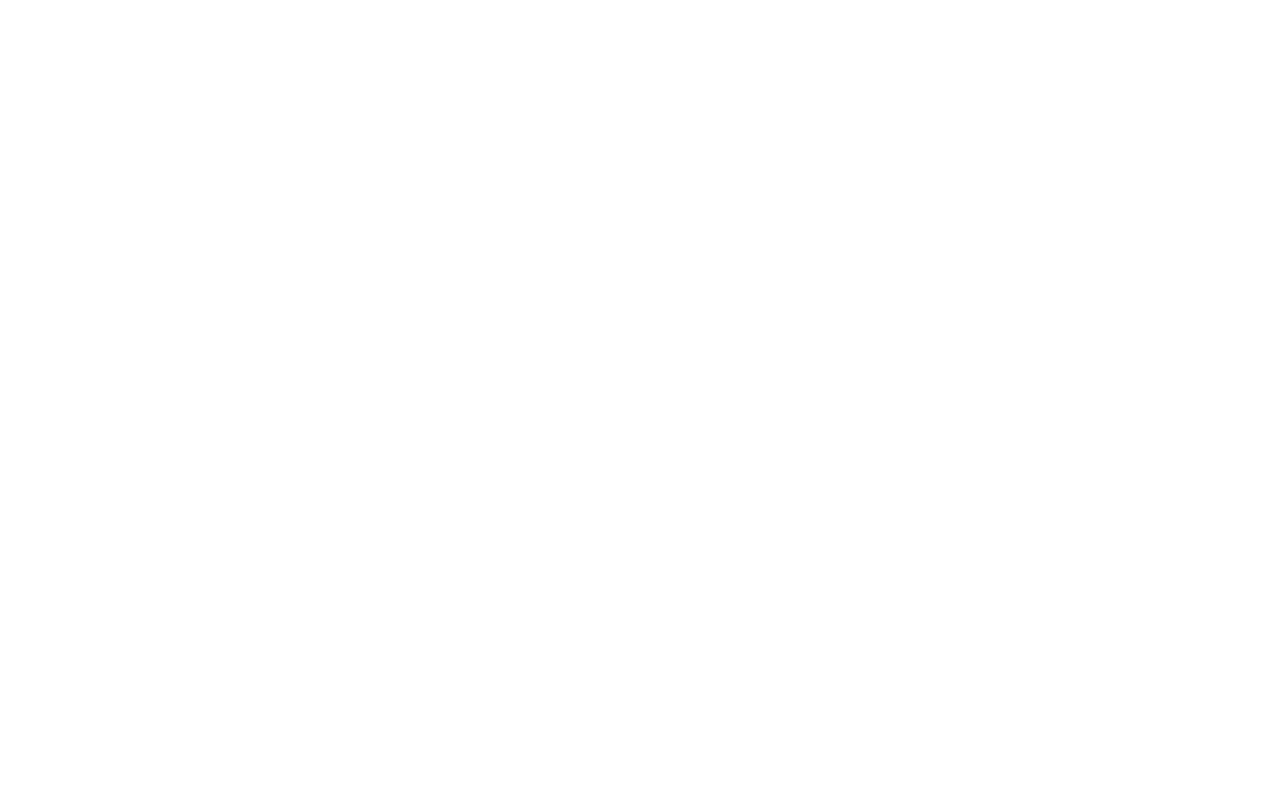
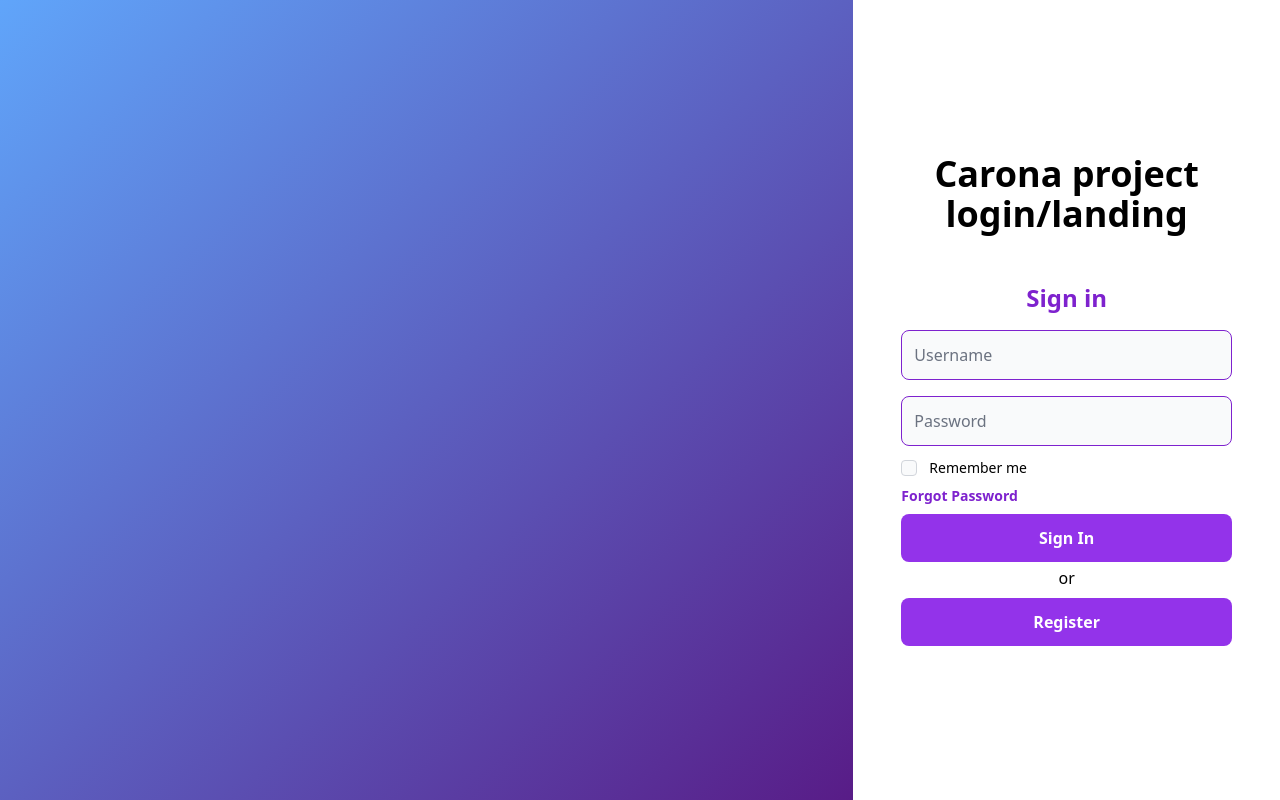
Before and after one commit to gabrielarraes/carona_project, a React (Create React App) app in the folder pi-screens/: page /login in a window 1280 px wide. Before the commit this address had no page. Built offline with nearby package versions, Linux system fonts and the light colour scheme.

Commit message:
Login Page layout and Integration with backend

```diff
--- a/pi-screens/src/App.tsx
+++ b/pi-screens/src/App.tsx
@@ -9,7 +9,7 @@
   return (
     <BrowserRouter>
       <Routes>
-        <Route path="/" element={<Login />}/>
+        <Route path="/login" element={<Login />}/>
         <Route path="/register" element={<Register />}/>
       </Routes>
     </BrowserRouter>
--- a/pi-screens/src/hooks/useCustomer.tsx
+++ b/pi-screens/src/hooks/useCustomer.tsx
@@ -1,21 +1,21 @@
 import { useCallback } from 'react';
-import { Customer } from '../interfaces';
+import { Customer, User } from '../interfaces';
 import { CustomerService } from '../services';
 
 export const useCustomer = () => {
 
   const createUser = useCallback(async (customer: Customer) => {
-    const { status , data } = await CustomerService.createUser(customer);
+    const resp = await CustomerService.createUser(customer);
+    console.log(resp.data);
+  }, [])
 
-    if(status !== 201) {
-      console.log(JSON.stringify(data));
-    }
-    else {
-      console.log(JSON.stringify(data));
-    }
+  const signIn = useCallback(async (user: Pick<User, 'username' | 'password'>) => {
+    const resp = await CustomerService.signIn(user);
+    console.log(resp.data);
   }, [])
 
   return {
     createUser,
+    signIn
   }
 }
--- a/pi-screens/src/pages/Login.tsx
+++ b/pi-screens/src/pages/Login.tsx
@@ -1,16 +1,48 @@
-import React from "react";
+import React, { useCallback } from "react";
 import { useNavigate } from "react-router-dom";
+import { EMAIL_REGEX, PASSWORD_REGEX } from "../constants/constants";
+import { defaultInputStyle } from "../constants/StyleConstants";
+import { useForm } from "react-hook-form";
+import { useCustomer } from "../hooks/useCustomer";
 
-export interface ILoginPageProps {};
+interface FormInput {
+  userName: string;
+  password: string;
+}
 
-const Login: React.FunctionComponent<ILoginPageProps> = (props) => {
+const Login = () => {
 
-  const navigate = useNavigate();
+  const {
+    register,
+    handleSubmit,
+    formState: { errors },
+    clearErrors,
+
+  } = useForm<FormInput>({
+    mode: "onSubmit",
+
+  });
+
+  const { signIn } = useCustomer();
+
+  const onSubmit = useCallback (async (form:FormInput) => {
+
+    await signIn ({
+    username: form.userName,
+    password: form.password,
+
+  }).catch (err => {
+    if(err.response.status === 400 || 401) {
+      console.log(err.response.data);
+    }
+  });
+  console.log()
+}, [signIn])
 
   return (
     <section className="flex flex-col md:flex-row h-screen items-center">
-      <div className="h-screen bg-blue-800 lg:block md:w-1/2 xl:w-2/3 ">
-        <img src="carro.jpg" alt=" n ta funcionando" className="w-full h-full object-fill"/>
+      <div className="h-screen bg-gradient-to-br to-purple-900 from-blue-400 lg:block md:w-1/2 xl:w-2/3 ">
+
       </div>
 
       <div className="bg-white w-full md:w-1/2 xl:w-1/3 px-7 lg:px-18 xl:px-12">
@@ -20,20 +52,33 @@
 
           <h1 className="text-xl md:text-2xl font-bold leading-tight mt-12 text-center text-purple-700">Sign in</h1>
 
-          <form action="" className="mt-4">
+          <form onSubmit={handleSubmit(onSubmit)} className="mt-4">
             <div className="">
-              <label className="block text-black">E-mail</label>
-              <input type="email" name="" placeholder="Enter Username or E-mail" className="w-full px-4 py-3 rounded-lg bg-gray-100 mt-2 border focus:border-purple-400 focus:bg-white focus:outline-none"></input>
+                <input
+                {...register("userName", {required:true, maxLength:25, minLength:5})}
+                className={defaultInputStyle}
+                id="Username"
+                placeholder="Username"
+                style={{outline: 0}}
+                autoComplete="off"
+                onFocus={() => clearErrors("userName")}
+              />
             </div>
+
+            {errors?.userName?.type === "required" && <p className="ml-1 mb-1 text-left text-rose-600">Username is required</p>}
 
             {/* input senha */}
             <div className="mt-4">
-              <label>Password</label>
-              <input type="password" placeholder="Enter your password"
-              className="w-full px-4 py-3 rounded-lg bg-gray-100 mt-2 border focus:border-purple-400 focus:bg-white focus:outline-none"></input>
+                <input
+                  {...register("password", {required:true, maxLength:15, pattern: PASSWORD_REGEX})}
+                  className={defaultInputStyle}
+                  id="password"
+                  placeholder="Password"
+                  style={{outline: 0}}
+                  autoComplete="off"
+              />
             </div>
 
-            {/* checkbox */}
             <div className="flex items-start mb-2 mt-3">
               <div className="flex items-center h-5">
                 <input id="remember" aria-describedby="remember" type="checkbox" className="bg-gray-50 border-gray-300 focus:ring-blue-0 h-4 w-4 rounded"/>
@@ -43,25 +88,25 @@
               </div>
             </div>
 
-            {/* link ref esqueci senha */}
             <div className="mt-1 text-sm text-purple-700 hover:underline cursor-pointer font-semibold">
               <a href="#">Forgot Password</a>
             </div>
 
-            {/* botao sign in */}
-            <button type="submit" onClick={() => {navigate("/register")}}
-                className="w-full block bg-purple-600 hover:bg-purple-800 focus:bg-blue-400 text-white font-semibold rounded-lg px-4 py-3 mt-6">Sign In
-            </button>
+            <input
+              type="submit"
+              className="w-full block bg-purple-600 hover:bg-purple-800 text-white font-semibold rounded-lg px-4 py-3 mt-2"
+              value="Sign In"
+            ></input>
 
-            {/* separador "or" */}
             <div className="text-center mt-1">
              <p> or </p>
             </div>
 
-            {/* botao registrar */}
-            <button type="submit" onClick={() => {navigate("/register")}}
-            className="w-full block bg-purple-600 hover:bg-purple-800 focus:bg-blue-400 text-white font-semibold rounded-lg px-4 py-3 mt-2">Register
-            </button>
+            <input
+              type="button"
+              className="w-full block bg-purple-600 hover:bg-purple-800 text-white font-semibold rounded-lg px-4 py-3 mt-2"
+              value="Register"
+            ></input>
 
           </form>
         </div>
--- a/pi-screens/src/pages/Register.tsx
+++ b/pi-screens/src/pages/Register.tsx
@@ -20,27 +20,38 @@
 
 const Register = () => {
 
-  const { register, handleSubmit, formState: { errors }, clearErrors } = useForm<FormInput>({ mode: 'all' });
-  const { createUser} = useCustomer();
+  const {
+    register,
+    handleSubmit,
+    formState: { errors },
+    clearErrors,
+
+  } = useForm<FormInput>({
+    mode: 'all',
+
+  });
+
+  const { createUser } = useCustomer();
   const [CPF, setCPF] = useState('');
 
-  const onSubmit = useCallback(async (data: FormInput) =>
+  const onSubmit = useCallback(async (form: FormInput) =>
   {
     await createUser({
       user: {
-      username: data.userName,
-      password: data.password,
-      email: data.email
+      username: form.userName,
+      password: form.password,
+      email: form.email
     },
       cpf: CPF,
-      firstName: data.firstName,
-      lastName: data.lastName,
-      phoneNumber: data.phoneNumber
+      firstName: form.firstName,
+      lastName: form.lastName,
+      phoneNumber: form.phoneNumber
     }).catch( err => {
       if(err.response.status === 400) {
-        console.log(err.response.data.message);
+        console.log(err.response.data);
       }
      });
+     console.log(Response)
   }, [createUser, CPF]);
 
   return (
@@ -51,8 +62,8 @@
             <h1 className="mb-8 text-3xl text-center">Sign up</h1>
 
             <input
+              {...register("userName", {required:true, maxLength:25, pattern: USERNAME_REGEX})}
               className={defaultInputStyle}
-              {...register("userName", {required:true, maxLength:15, pattern: USERNAME_REGEX})}
               id="Username"
               placeholder="Username"
               onBlur={() => clearErrors("userName")}
@@ -64,40 +75,40 @@
             {errors?.userName?.type === "pattern" && <p className="ml-1 mb-1 text-left text-rose-600 ico">Invalid Username</p>}
 
             <input
+              {...register("firstName", {required:true, maxLength:20, pattern: USERNAME_REGEX})}
               className={defaultInputStyle}
-              {...register("firstName", {required:true, maxLength:20, pattern: USERNAME_REGEX})}
               id="firsName"
               placeholder="First Name"
               style={{outline: 0}}
               autoComplete="off"
             />
             <input
+              {...register("lastName", {required:true, maxLength:20, pattern: USERNAME_REGEX})}
               className={defaultInputStyle}
-              {...register("lastName", {required:true, maxLength:20, pattern: USERNAME_REGEX})}
               id="lastName"
               placeholder="Last Name"
               style={{outline: 0}}
               autoComplete="off"
             />
             <input
+              {...register("phoneNumber", {required:true, maxLength:9})}
               className={defaultInputStyle}
-              {...register("phoneNumber", {required:true, maxLength:9})}
               id="phoneNumber"
               placeholder="Phone Number"
               style={{outline: 0}}
               autoComplete="off"
             />
             <input
+              {...register("email", {required:true, maxLength:15, pattern: EMAIL_REGEX})}
               className={defaultInputStyle}
-              {...register("email", {required:true, maxLength:15, pattern: EMAIL_REGEX})}
               id="email"
               placeholder="Email"
               style={{outline: 0}}
               autoComplete="off"
             />
             <input
+              {...register("password", {required:true, maxLength:15, pattern: PASSWORD_REGEX})}
               className={defaultInputStyle}
-              {...register("password", {required:true, maxLength:15, pattern: PASSWORD_REGEX})}
               id="password"
               placeholder="Password"
               style={{outline: 0}}
@@ -109,8 +120,8 @@
               className={defaultInputStyle}
             />
             <input
+              {...register("confirmPassword", {required:true, maxLength:15, pattern: PASSWORD_REGEX})}
               className={defaultInputStyle}
-              {...register("confirmPassword", {required:true, maxLength:15, pattern: PASSWORD_REGEX})}
               id="confirmPassword"
               placeholder="Retype Password"
               style={{outline: 0}}
@@ -118,7 +129,8 @@
             />
             <input
                 type="submit"
-                className="w-full text-center py-3 rounded bg-purple-700 text-white hover:bg-purple-900 focus:outline-none my-1"
+                className="w-full block bg-purple-600 hover:bg-purple-800 text-white font-semibold rounded-lg px-4 py-3 mt-2"
+                value="Register"
             ></input>
         </form>
 
--- a/pi-screens/src/services/CustomerService.tsx
+++ b/pi-screens/src/services/CustomerService.tsx
@@ -1,10 +1,15 @@
 import { Axios } from './index';
-import { Customer } from '../interfaces'
+import { Customer, User } from '../interfaces'
 
 const createUser = (customer: Customer) => Axios.post('/v1/customers', customer, {
   headers: { 'Content-type': 'application/json' },
 });
 
+const signIn = (user: Pick<User, 'username' | 'password'>) => Axios.post('/v1/auth/sign-in', user, {
+  headers: { 'Content-type': 'application/json' },
+});
+
 export const CustomerService = {
   createUser,
+  signIn
 }
```
